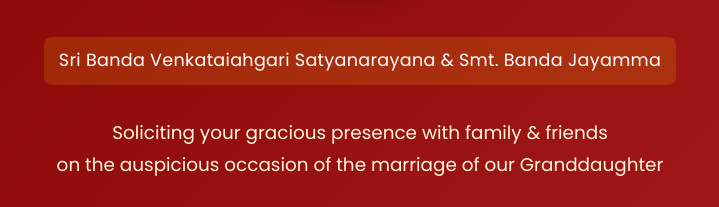
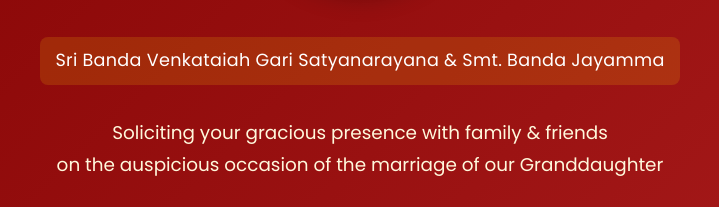
Before and after one commit to myprintshub-afk/Mallesh, a plain HTML site: page index.html in a window 1280 px wide. Shown: the part 366-573 px from the top of the page, 280-999 px from the left. Drawn offline with Linux system fonts and the light colour scheme.

Commit message:
Update index.html

```diff
--- a/index.html
+++ b/index.html
@@ -185,7 +185,7 @@
     <div class="photo-placeholder"></div>
 
     <p class="grandparents">
-      Sri Banda Venkataiahgari Satyanarayana & Smt. Banda Jayamma
+      Sri Banda Venkataiah Gari Satyanarayana & Smt. Banda Jayamma
     </p>
 
     <p class="invite-text">
```
